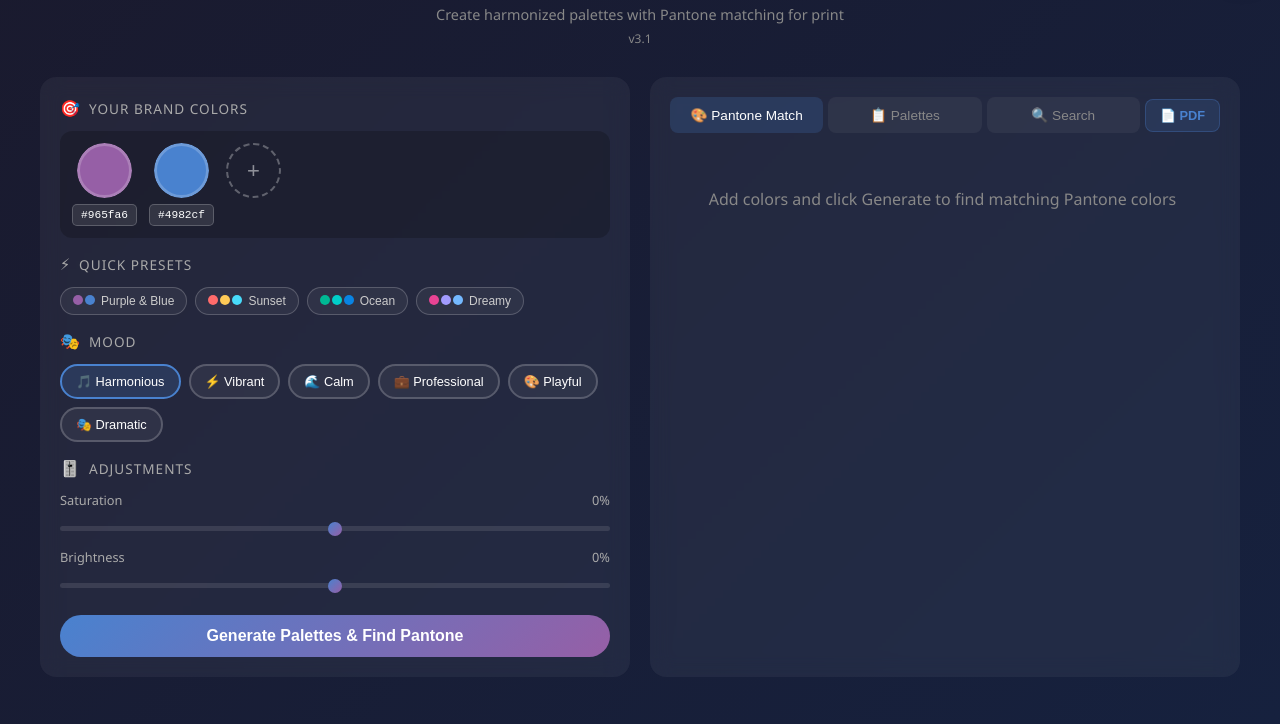
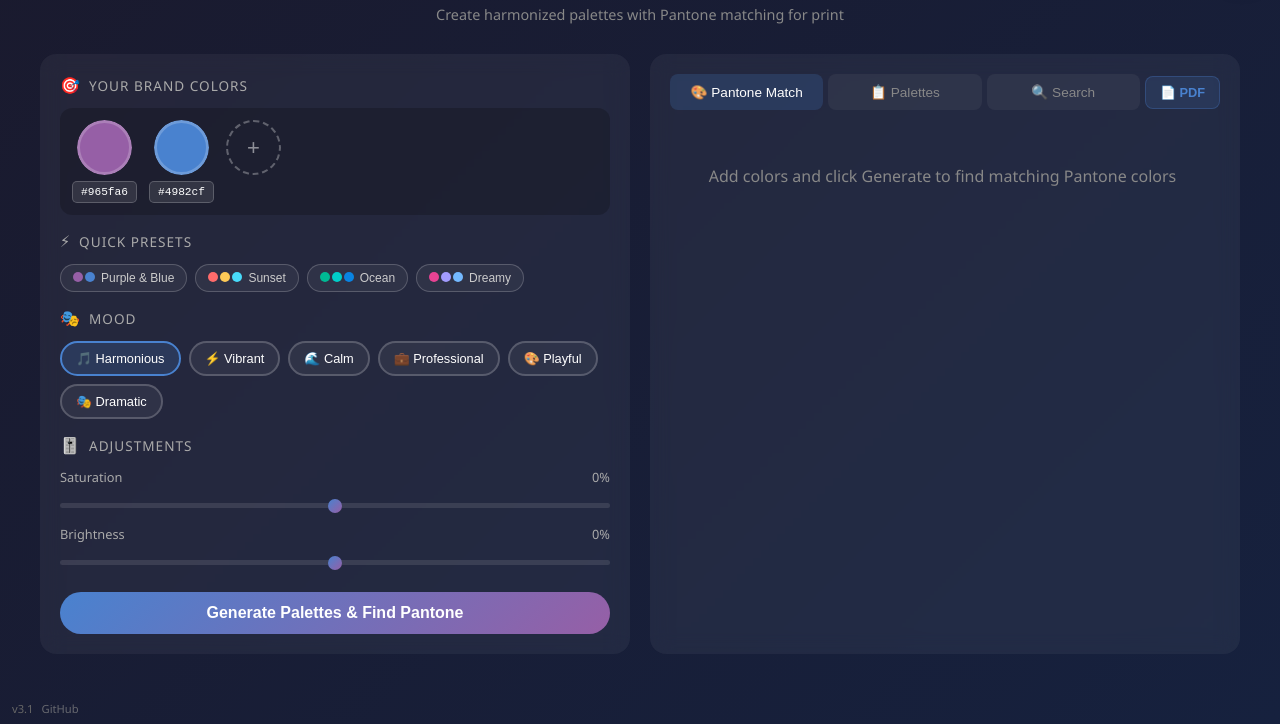
Before and after one commit to Joseph-tsai415/Yiling-Art, a plain HTML site: page brand-palette-pantone/index.html in a window 1280 px wide. Shown: the part 76-800 px from the top of the page. Drawn offline with nearby package versions, Linux system fonts and the light colour scheme.

Commit message:
Add version label and GitHub repo link to bottom-left footer

```diff
--- a/brand-palette-pantone/index.html
+++ b/brand-palette-pantone/index.html
@@ -1318,7 +1318,6 @@
     <div class="container">
         <h1>🎨 Brand Color Palette Generator</h1>
         <p class="subtitle">Create harmonized palettes with Pantone matching for print</p>
-        <p class="subtitle" style="margin-top: -24px; font-size: 0.75rem;">v3.1</p>
 
         <div class="main-grid">
             <!-- Left Panel - Input -->
@@ -3425,5 +3424,9 @@
     </script>
     <!-- Floating comparison overlay (separate layer, fully opaque) -->
     <div id="compareOverlay" class="pantone-compare-overlay"></div>
+    <div style="position: fixed; bottom: 8px; left: 12px; font-size: 0.7rem; color: var(--text-dim); display: flex; align-items: center; gap: 8px;">
+        <span style="pointer-events: none;">v3.1</span>
+        <a href="https://github.com/Joseph-tsai415/Yiling-Art" target="_blank" rel="noopener" style="color: var(--text-muted); text-decoration: none; opacity: 0.7; transition: opacity 0.2s;" onmouseover="this.style.opacity='1'" onmouseout="this.style.opacity='0.7'">GitHub</a>
+    </div>
 </body>
 </html>
```
